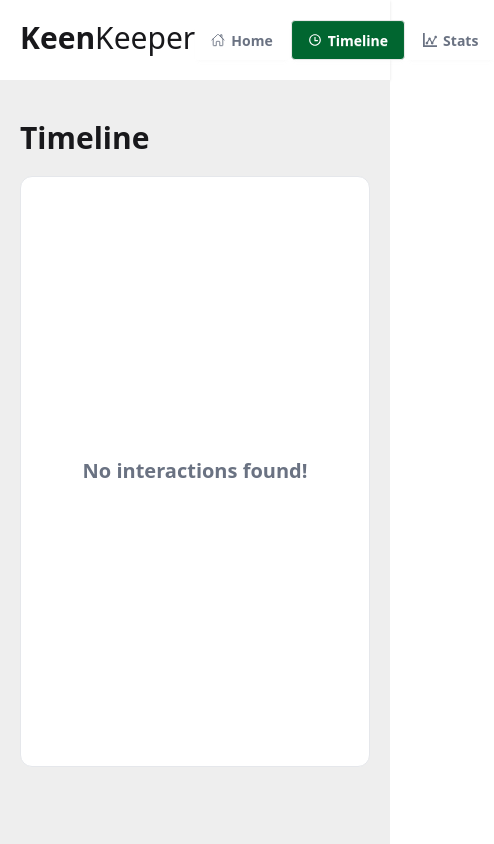
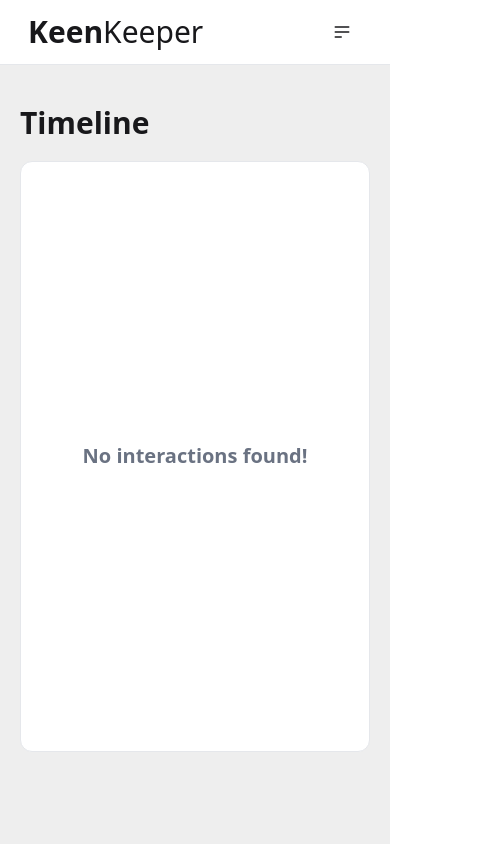
Before and after one commit to jahidhasan-webdev01/keen-keeper, a Next.js app: page /timeline in a window 390 px wide. Shown: the top 844 px of the page, 494 px wide, since content can reach past the window. Built offline with nearby package versions, Linux system fonts and the light colour scheme.

Commit message:
fix the navigation bar responsive issue and coloum of friends content

```diff
--- a/src/components/Friends/Friends.jsx
+++ b/src/components/Friends/Friends.jsx
@@ -2,7 +2,7 @@ import Image from "next/image";
 import Link from "next/link";
 
 const getFriends = async () => {
-    const response = await fetch("https://keen-keeper-sage-one.vercel.app/data/friends.json")
+    const response = await fetch("http://localhost:3000/data/friends.json")
     const data = await response.json()
 
     return data;
@@ -14,7 +14,7 @@ const Friends = async () => {
     return (
         <div className="container mx-auto py-10 px-5 lg:px-0">
             <h1 className="font-bold text-xl">Your Friends</h1>
-            <div className="grid grid-cols-2 md:grid-cols-3 lg:grid-cols-4 gap-2 md:gap-5 mt-5">
+            <div className="grid grid-cols-1 md:grid-cols-2 lg:grid-cols-3 xl:grid-cols-4 gap-2 md:gap-5 mt-5">
                 {
                     friendsData.map((data, index) =>
                         <Link key={index} href={`/friends/${data.id}`} >
--- a/src/components/shared/Navbar.jsx
+++ b/src/components/shared/Navbar.jsx
@@ -27,14 +27,42 @@ const Navbar = () => {
         },
     ]
     return (
-        <div className="bg-base-100 shadow-sm p-5">
-            <div className="container mx-auto flex justify-between">
-                <div>
+       <div className="bg-base-100 shadow-sm border-b border-gray-200 px-5 md:px-0">
+         <div className="container mx-auto navbar">
+            <div className="navbar-start">
                 <Link href="/">
                     <h1 className="font-extrabold text-3xl">Keen<span className="font-medium">Keeper</span> </h1>
                 </Link>
             </div>
-                <div className="flex gap-0.5 lg:gap-2">
+            <div className="navbar-end md:hidden">
+                <div className="dropdown dropdown-end">
+                    <div tabIndex={0} role="button" className="btn btn-ghost btn-circle">
+                        <svg xmlns="http://www.w3.org/2000/svg" className="h-5 w-5" fill="none" viewBox="0 0 24 24" stroke="currentColor">
+                            <path strokeLinecap="round" strokeLinejoin="round" strokeWidth="2" d="M4 6h16M4 12h16M4 18h7" />
+                        </svg>
+                    </div>
+
+                    <div
+                        tabIndex={0}
+                        className="menu menu-sm dropdown-content bg-base-100 rounded-box z-50 mt-3 w-52 p-2 shadow -mr-12"
+                    >
+                        {
+                            navLinks.map((nav, index) => {
+                                const Icon = nav.icon;
+
+                                return <Link
+                                    key={index}
+                                    href={nav.path}
+                                    className={`btn ${pathname === nav.path ? "bg-green-800 text-white" : "border-none bg-transparent text-gray-500"} justify-start`}>
+                                    <Icon />{nav.name}
+                                </Link>
+                            })
+                        }
+                    </div>
+                </div>
+            </div>
+
+            <div className="navbar-end hidden md:flex">
                 {
                     navLinks.map((nav, index) => {
                         const Icon = nav.icon;
```
Lines whose indentation alone changed are shown as unchanged.
